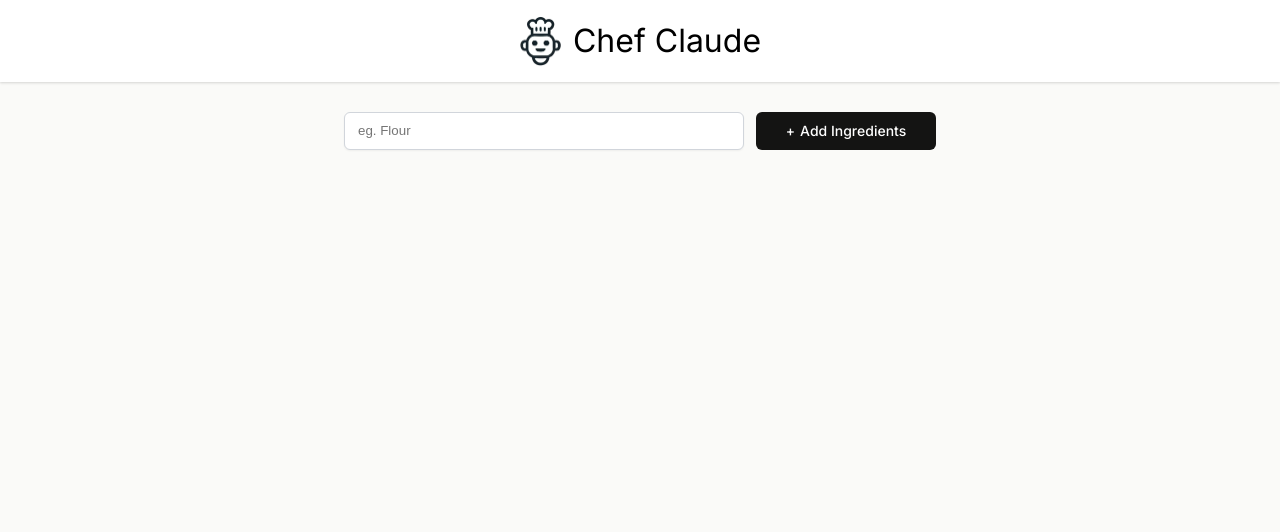
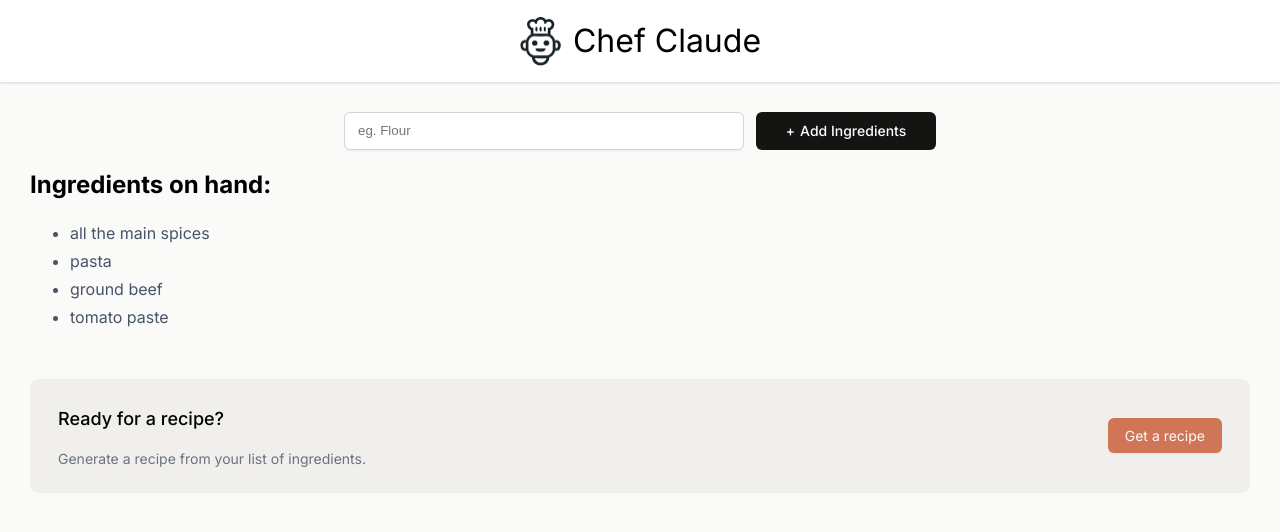
Before and after one commit to Shahila1990/Chef-Claude-ReactJs-Scrimba-Practice, a React (Vite) app: page / in a window 1280 px wide. Shown: the top 532 px of the page. Built offline with nearby package versions, Linux system fonts and the light colour scheme.

Commit message:
created new component to cleanup main code

```diff
--- /dev/null
+++ b/src/components/ClaudeRecipe.jsx
@@ -0,0 +1,38 @@
+export default function ClaudeRecipe(){
+    return(
+        <>
+            <section>
+                <h2>Chef Claude Recommends:</h2>
+                <article className="suggested-recipe-container" aria-live="polite">
+                    <p>Based on the ingredients you have available, I would recommend making a simple a delicious <strong>Beef Bolognese Pasta</strong>. Here is the recipe:</p>
+                    <h3>Beef Bolognese Pasta</h3>
+                    <strong>Ingredients:</strong>
+                    <ul>
+                        <li>1 lb. ground beef</li>
+                        <li>1 onion, diced</li>
+                        <li>3 cloves garlic, minced</li>
+                        <li>2 tablespoons tomato paste</li>
+                        <li>1 (28 oz) can crushed tomatoes</li>
+                        <li>1 cup beef broth</li>
+                        <li>1 teaspoon dried oregano</li>
+                        <li>1 teaspoon dried basil</li>
+                        <li>Salt and pepper to taste</li>
+                        <li>8 oz pasta of your choice (e.g., spaghetti, penne, or linguine)</li>
+                    </ul>
+                    <strong>Instructions:</strong>
+                    <ol>
+                        <li>Bring a large pot of salted water to a boil for the pasta.</li>
+                        <li>In a large skillet or Dutch oven, cook the ground beef over medium-high heat, breaking it up with a wooden spoon, until browned and cooked through, about 5-7 minutes.</li>
+                        <li>Add the diced onion and minced garlic to the skillet and cook for 2-3 minutes, until the onion is translucent.</li>
+                        <li>Stir in the tomato paste and cook for 1 minute.</li>
+                        <li>Add the crushed tomatoes, beef broth, oregano, and basil. Season with salt and pepper to taste.</li>
+                        <li>Reduce the heat to low and let the sauce simmer for 15-20 minutes, stirring occasionally, to allow the flavors to meld.</li>
+                        <li>While the sauce is simmering, cook the pasta according to the package instructions. Drain the pasta and return it to the pot.</li>
+                        <li>Add the Bolognese sauce to the cooked pasta and toss to combine.</li>
+                        <li>Serve hot, garnished with additional fresh basil or grated Parmesan cheese if desired.</li>
+                    </ol>
+                </article>
+            </section>
+        </>
+    )
+}
--- /dev/null
+++ b/src/components/IngredientsList.jsx
@@ -0,0 +1,20 @@
+export default function IngredientsList(props){
+    const ingredientsListItems = props.ingredients.map(ingredient => (<li key={ingredient}>{ingredient}</li>))
+    return(
+        <>
+            <section>
+                <h2>Ingredients on hand:</h2>
+                <ul className="ingredients-list" aria-live="polite">
+                    {ingredientsListItems}
+                </ul>
+                {props.ingredients.length > 3 && <div className="get-recipe-container">
+                    <div>
+                        <h3>Ready for a recipe?</h3>
+                        <p>Generate a recipe from your list of ingredients.</p>
+                    </div>
+                    <button onClick={props.showRecipe}>Get a recipe</button>
+                </div>}
+            </section>
+        </>
+    )
+}
--- a/src/components/Main.jsx
+++ b/src/components/Main.jsx
@@ -1,14 +1,24 @@
 import React from "react"
+import IngredientsList from "./IngredientsList"
+import ClaudeRecipe from "./ClaudeRecipe"
 
 export default function Main() {
-    const [ingredients , setIngredients] = React.useState([])
-    const ingredientsListItems = ingredients.map(ingredient => (<li key={ingredient}>{ingredient}</li>))
+    const [ingredients, setIngredients] = React.useState(
+        ["all the main spices", "pasta", "ground beef", "tomato paste"]
+    )
 
+
+    const [recipeShown, setRecipeShown] = React.useState(false)
+
+    function showRecipe(){
+        setRecipeShown(prevShown => !prevShown)
+
+    }
 
     function addIngredients(formData) {
 
         const newIngredient = formData.get('ingredient')
-        setIngredients(prevIngredient => [...prevIngredient , newIngredient])
+        setIngredients(prevIngredient => [...prevIngredient, newIngredient])
 
 
 
@@ -28,19 +38,13 @@
                         Add Ingredients
                     </button>
                 </form>
-                {ingredients.length > 0 && <section>
-                    <h2>Ingredients on hand:</h2>
-                    <ul className="ingredients-list" aria-live="polite">
-                        {ingredientsListItems}
-                    </ul>
-                    {ingredients.length > 3 && <div className="get-recipe-container">
-                        <div>
-                            <h3>Ready for a recipe?</h3>
-                            <p>Generate a recipe from your list of ingredients.</p>
-                        </div>
-                        <button>Get a recipe</button>
-                    </div>}
-                </section>}
+                {ingredients.length > 0 && <IngredientsList
+                    showRecipe={showRecipe}
+                    ingredients={ingredients}
+
+                />}
+
+                {recipeShown && <ClaudeRecipe />}
 
             </main>
 
```
